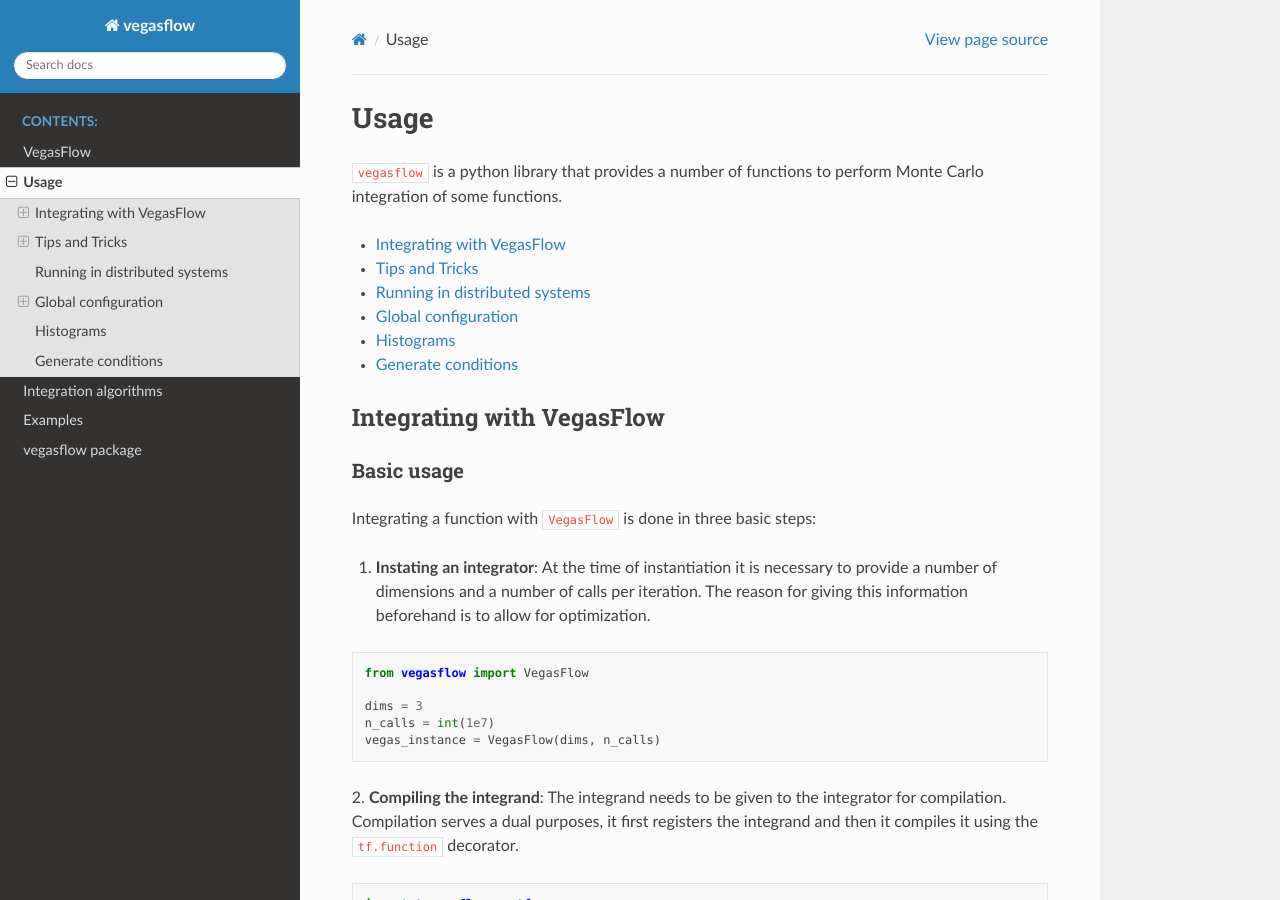
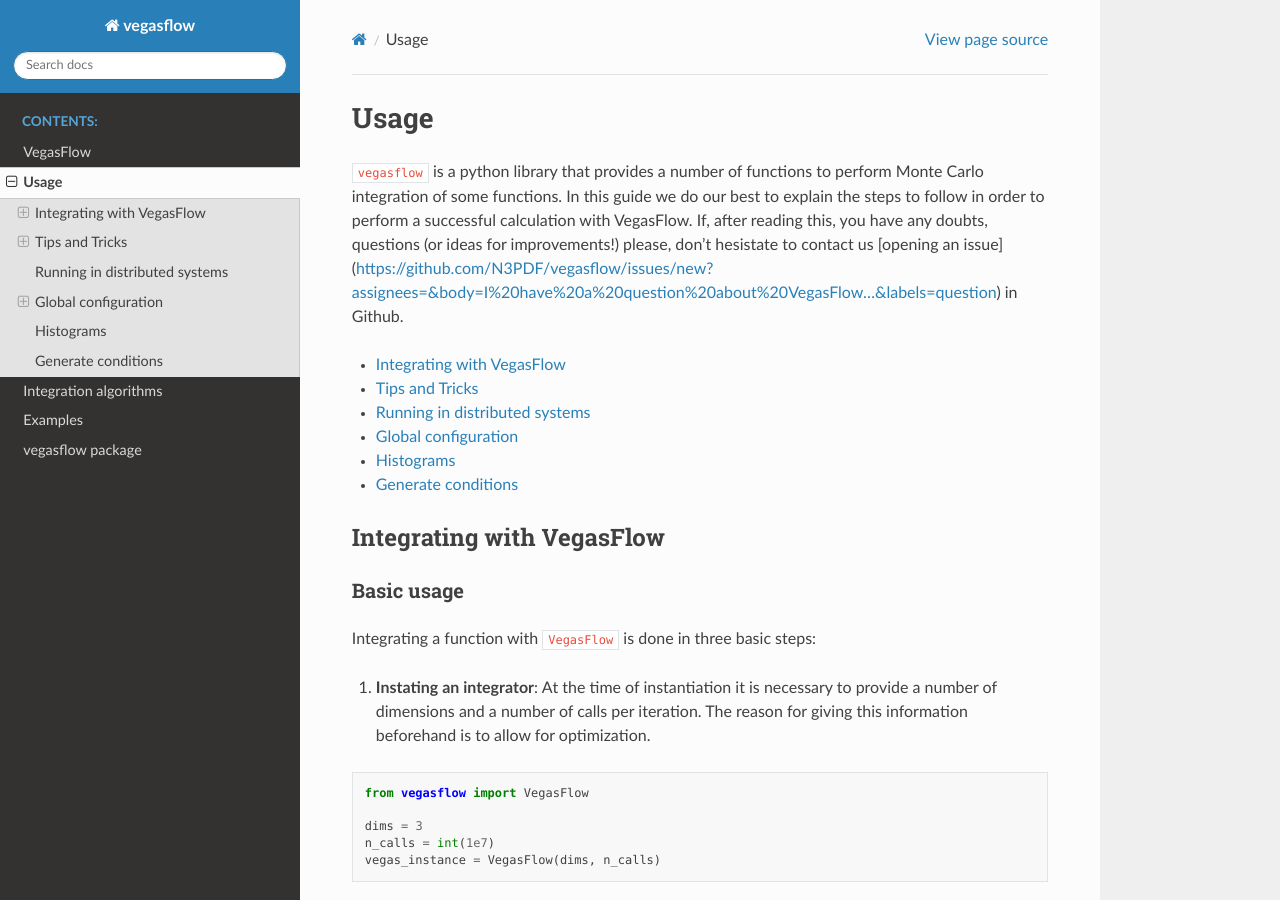
Before and after one commit to N3PDF/vegasflow, a Sphinx documentation site: the page built from doc/source/how_to.rst, in a window 1280 px wide and 900 px high. Built offline with Sphinx 7.4.7 and the Read the Docs theme 2.0.0, drawn with Linux system fonts in a browser that asks for light colours.

Commit message:
Update how_to.rst

```diff
--- a/doc/source/how_to.rst
+++ b/doc/source/how_to.rst
@@ -5,6 +5,8 @@ Usage
 =====
 
 ``vegasflow`` is a python library that provides a number of functions to perform Monte Carlo integration of some functions.
+In this guide we do our best to explain the steps to follow in order to perform a successful calculation with VegasFlow.
+If, after reading this, you have any doubts, questions (or ideas for improvements!) please, don't hesistate to contact us [opening an issue](https://github.com/N3PDF/vegasflow/issues/new?assignees=&body=I%20have%20a%20question%20about%20VegasFlow...&labels=question) in Github.
 
 .. contents::
    :local:
```
